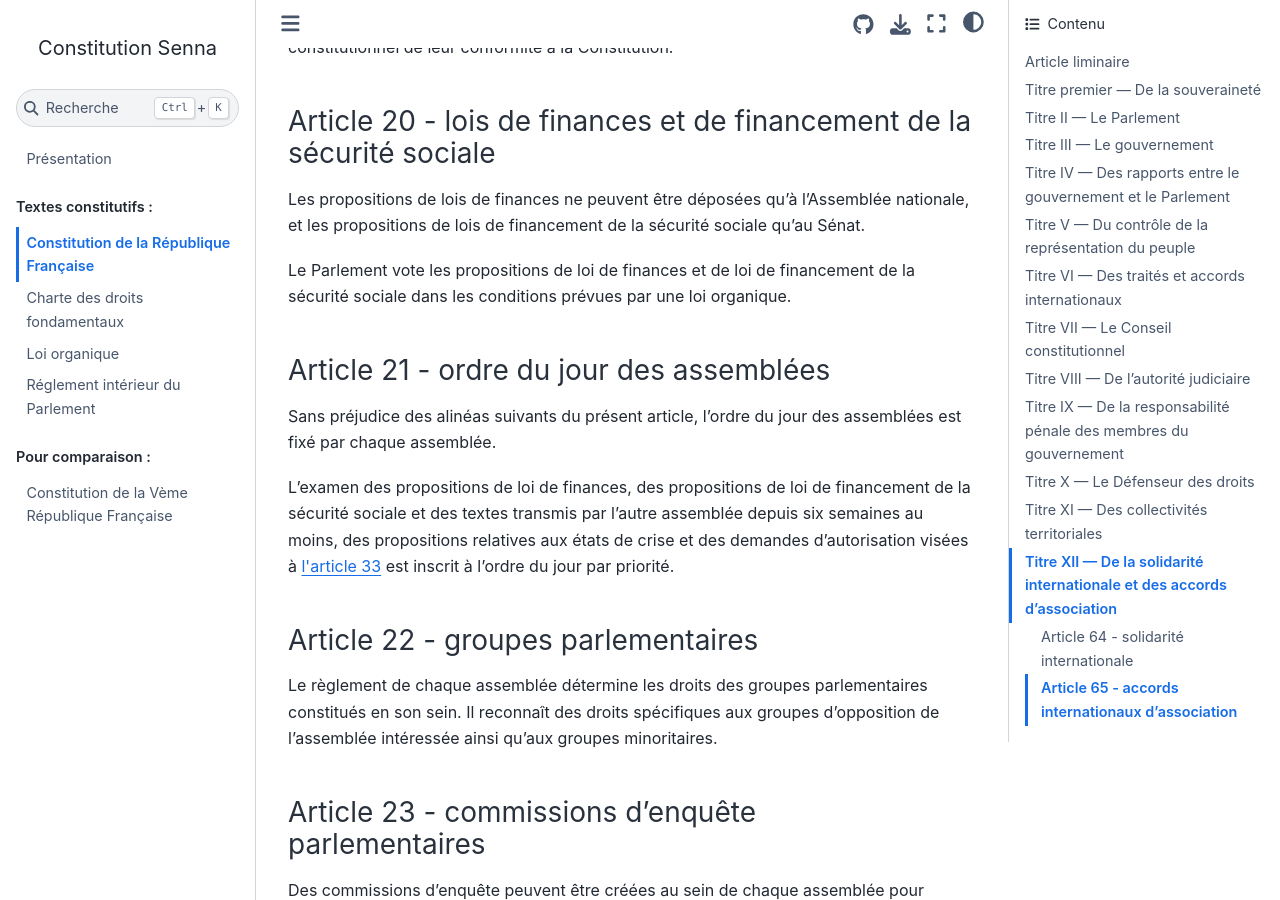
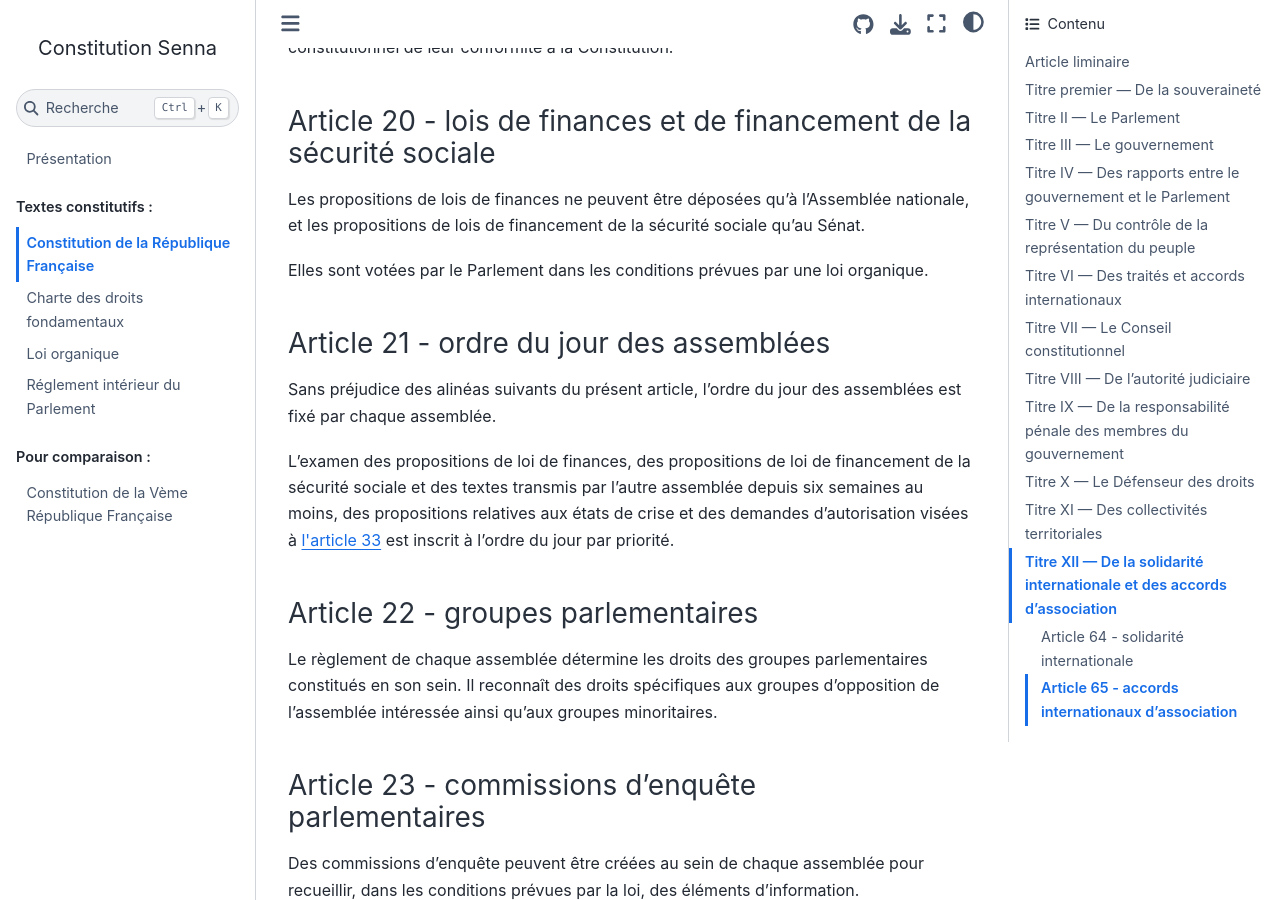
Before and after one commit to Gouvernathor/senna, a Sphinx documentation site: the page built from source/constitution.rst, in a window 1280 px wide and 900 px high, scrolled down 6396 px. Built offline with Sphinx 7.4.7 and the Sphinx Book theme 1.1.4, drawn with Linux system fonts in a browser that asks for light colours.

Commit message:
Simplification

```diff
--- a/source/constitution.rst
+++ b/source/constitution.rst
@@ -176,7 +176,7 @@
 
 Les propositions de lois de finances ne peuvent être déposées qu'à l'Assemblée nationale, et les propositions de lois de financement de la sécurité sociale qu'au Sénat.
 
-Le Parlement vote les propositions de loi de finances et de loi de financement de la sécurité sociale dans les conditions prévues par une loi organique.
+Elles sont votées par le Parlement dans les conditions prévues par une loi organique.
 
 .. article:: ordre du jour des assemblées
 
```
